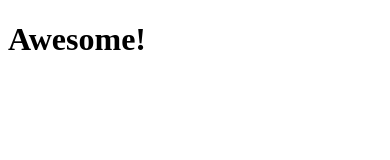
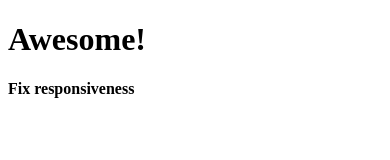
Before and after one commit to shannonjen/class_git, a plain HTML site: page index.html in a window 390 px wide. Drawn offline with Linux system fonts and the light colour scheme.

Commit message:
fix responsiveness

```diff
--- a/index.html
+++ b/index.html
@@ -6,6 +6,7 @@
 </head>
 <body>
 	<h1>Awesome!</h1>
+	<h4>Fix responsiveness</h4>
 
 </body>
 </html>
```
